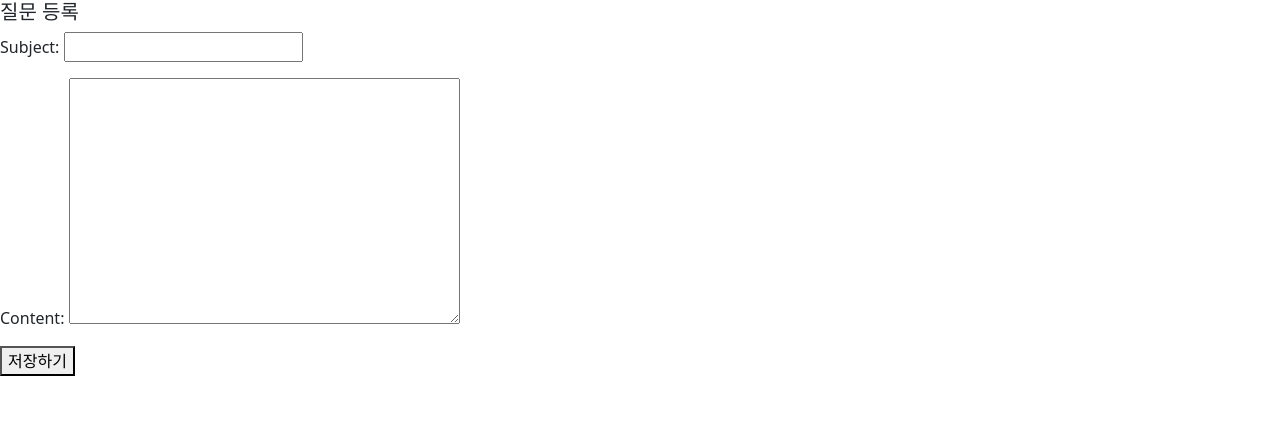
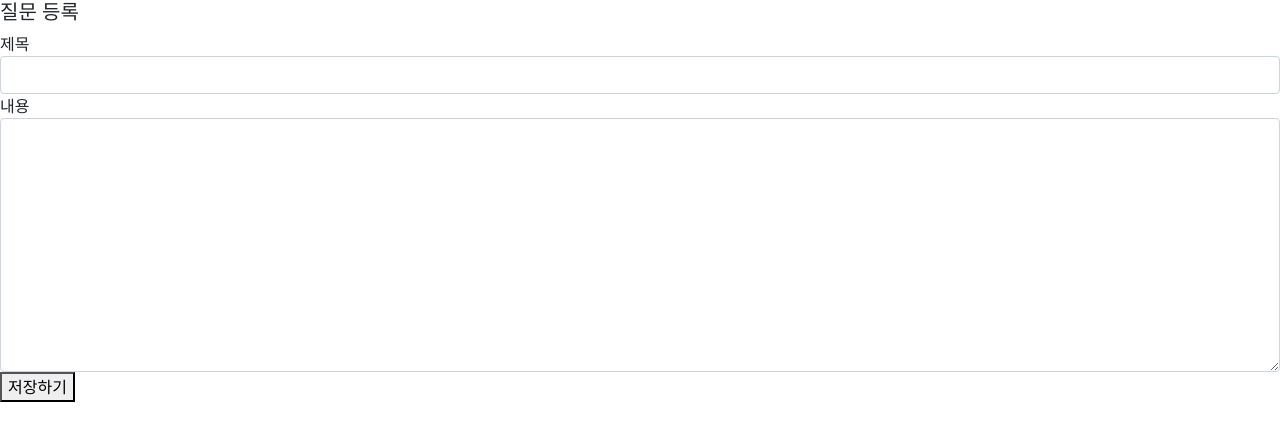
Before and after one commit to SJLEE316/djangoMaster, a Django app: page /home/question_create in a window 1280 px wide. Shown: the top 441 px of the page. Run offline with Django 3.2, Linux system fonts and the light colour scheme.

Commit message:
Question Model_빈칸일 때 오류 발생하기

```diff
--- a/home/forms.py
+++ b/home/forms.py
@@ -5,3 +5,7 @@ class QuestionForm(forms.ModelForm): # 모델 폼을 상속받은 QuestionForm
   class Meta: # 내부 Meta 클래스
     model = Question
     fields = ['subject', 'content']
+    labels = {
+      'subject' : '제목',
+      'content' : '내용',
+    }
--- a/home/templates/home/question_form.html
+++ b/home/templates/home/question_form.html
@@ -5,7 +5,31 @@
   <h5>질문 등록</h5>
   <form method="POST">
     {% csrf_token %}
-    {{ form.as_p }}
+
+    <!-- 오류표시 Start -->
+    {% if form.errors %}
+    <div class="alert alert-danger" role="alert">
+      {% for field in form %}
+      {% if field.errors %}
+      <strong>{{ field.label }}</strong>
+      {{ field.errors }}
+      {% endif %}
+      {% endfor %}
+    </div>
+    {% endif %}
+    <!-- 오류표시 End -->
+
+    <div class="form-group">
+      <label for="subject">제목</label>
+      <input type="text" class="form-control" name="subject" id="subject"
+        value="{{ form.subject.value|default_if_none:'' }}">
+    </div>
+    <div class="form-group">
+      <label for="content">내용</label>
+      <textarea class="form-control" name="content" id="content"
+        rows="10">{{ form.content.value|default_if_none:'' }}</textarea>
+    </div>
+    <!-- {{ form.as_p }} -->
     <!-- form이 views.py > question_create 함수에서 전달한 QuestionForm 객체이다. -->
     <!-- {{ form.as_p }} 이 코드는 모델 폼과 연결된 입력 항목 subject, content에 값을 입력할 수 있는 HTML 코드를 자동으로 만들어 준다. -->
     <button>저장하기</button>
--- a/home/views.py
+++ b/home/views.py
@@ -27,7 +27,7 @@ def question_create(request):
       return redirect('home:question_list')
   else: # request.method == 'GET'인 경우
     a_form = QuestionForm() # QuestionForm 클래스로 생성한 객체 a_form을 사용할 것이다.
-  context = {'form' : a_form }
+  context = {'form' : a_form } # html에서의 form과 같다.
   return render(request, 'home/question_form.html', context)
 
 def answer_create(request, question_id):
```
Also changed, not shown: db.sqlite3.
